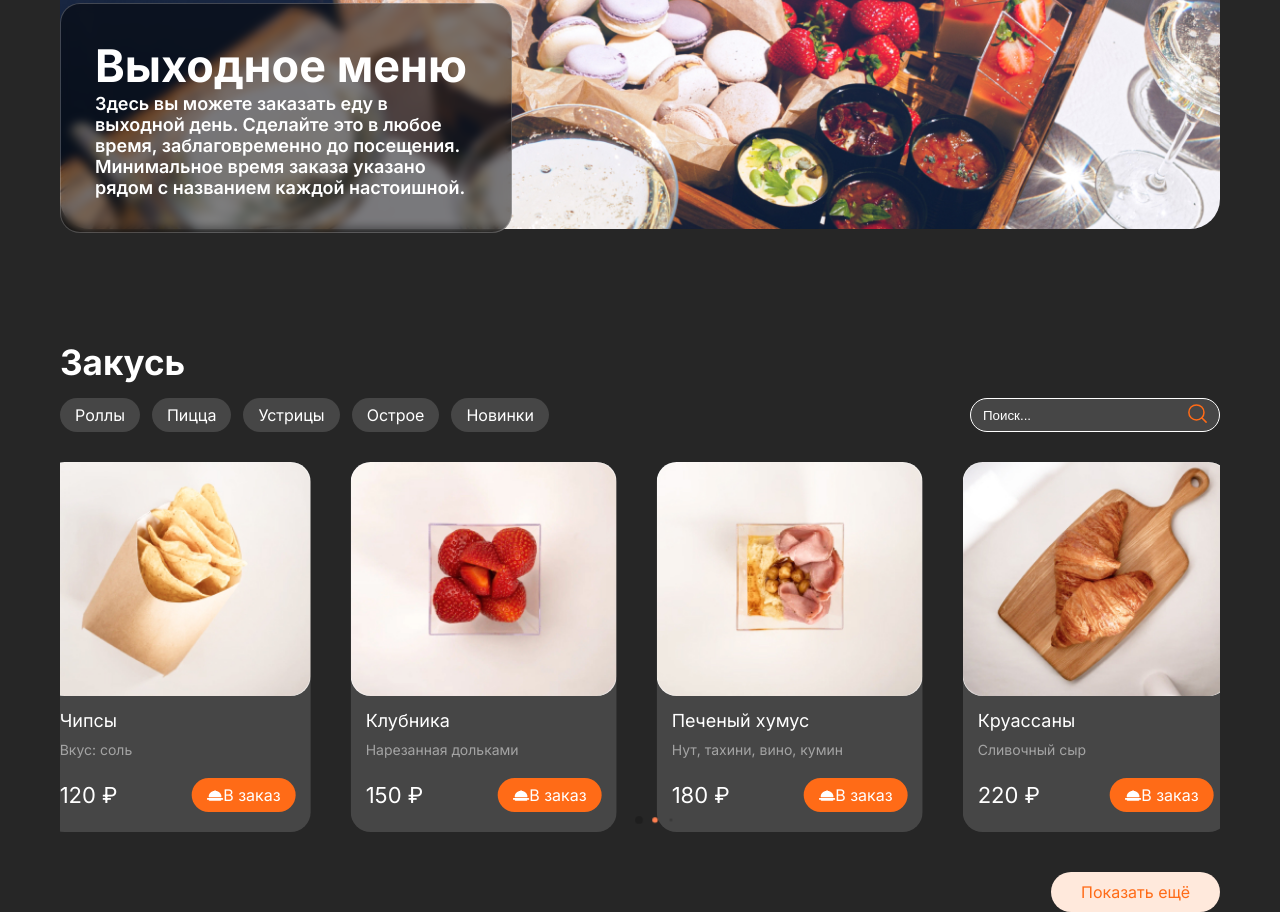
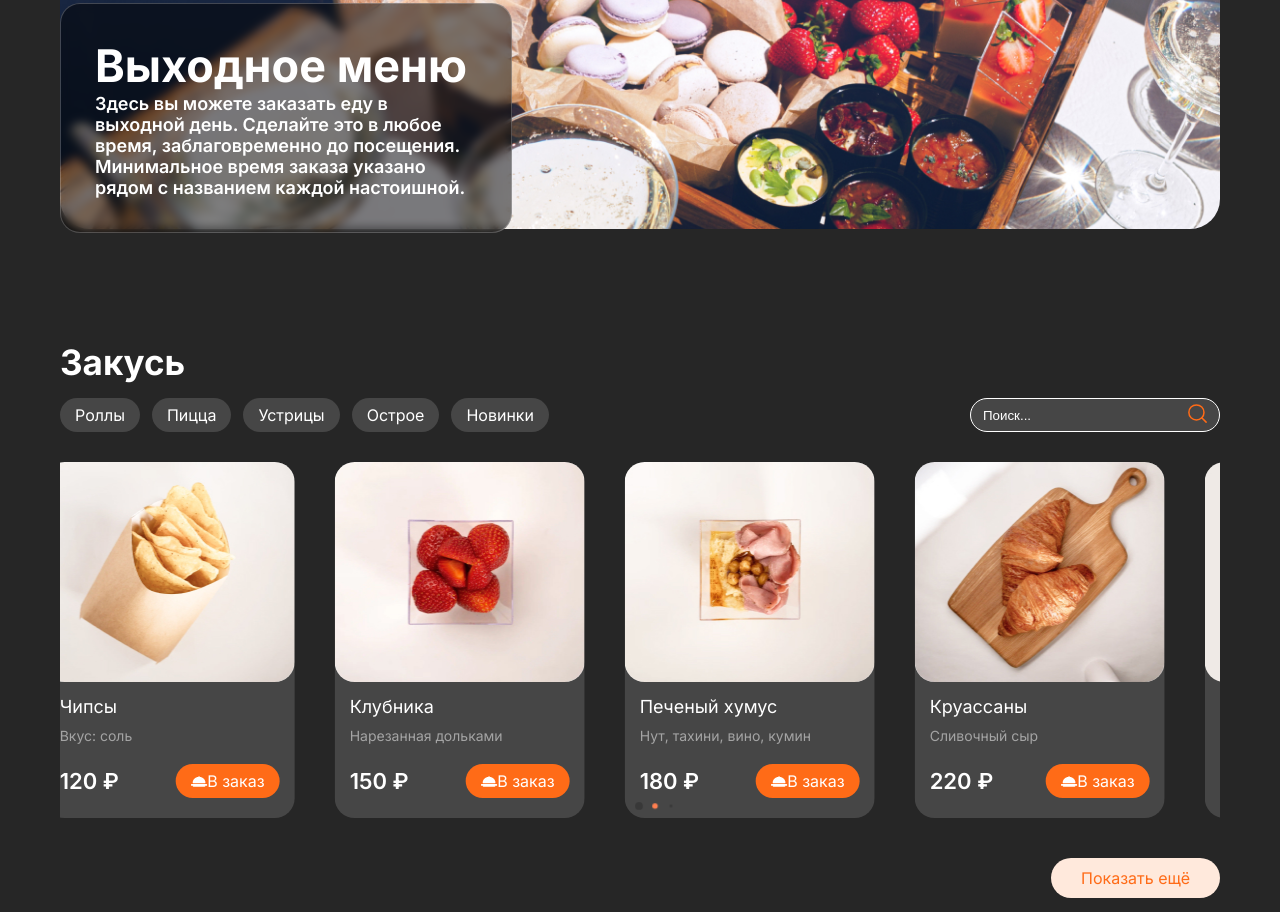
Before and after one commit to abramovsenya/tincture, a website built with Vite: page index.html in a window 1280 px wide. Shown: the part 393-1305 px from the top of the page. Built offline with nearby package versions, Linux system fonts and the light colour scheme.

Commit message:
fix: refactor

```diff
--- a/index.html
+++ b/index.html
@@ -141,7 +141,7 @@
 					<div class="swiper-wrapper"></div>
 					<div class="swiper-pagination"></div>
 				</div>
-				<a class="more__btn" href="#">Показать ещё</a>
+				<a class="swiper__more-btn" href="#">Показать ещё</a>
 			</div>
 		</section>
 		<script type="module" src="/src/js/main.js"></script>
--- a/src/scss/mixins.scss
+++ b/src/scss/mixins.scss
@@ -9,8 +9,16 @@
 
 @mixin text-body($font-size, $font-weight) {
 	font-size: $font-size;
+	font-weight: $font-weight;
 	text-decoration: none;
-
-	font-weight: $font-weight;
 	color: $primary-color;
 }
+
+// @mixin text-body($font-size, $font-weight) {
+// 	font-family: 'Satoshi', sans-serif;
+// 	font-size: $font-size;
+// 	text-decoration: none;
+
+// 	font-weight: $font-weight;
+// 	color: #000;
+// }
--- a/src/scss/second-sections.scss
+++ b/src/scss/second-sections.scss
@@ -61,8 +61,8 @@
 	margin-top: 30px;
 }
 .swiper-slide {
-	color: rgba(227, 227, 227, 0.6);
-	max-width: 266px;
+	color: $card-description-color;
+	max-width: 250px;
 	border-radius: 20px;
 	background-color: $button-bg;
 }
@@ -72,7 +72,7 @@
 }
 .swiper-slide__image {
 	border-radius: 20px;
-	width: 266px;
+	// width: 266px;
 }
 .swiper-slide__about {
 	color: $primary-color;
@@ -90,13 +90,12 @@
 	max-width: 232px;
 }
 .swiper-slide__about-inner-name {
-	font-size: 18px;
+	@include text-body(18px, 500);
 }
 
 .swiper-slide__about-inner-about {
-	font-size: 14px;
-	font-weight: 400;
-	color: rgba(227, 227, 227, 0.6);
+	@include text-body(14px, 400);
+	color: $card-description-color;
 	margin-top: 10px;
 }
 .swiper-slide__about-inner-down {
@@ -108,7 +107,7 @@
 }
 
 .swiper-slide__about-inner-down-price {
-	font-size: 22px;
+	@include text-body(22px, 600);
 	display: flex;
 }
 .swiper-slide__about-inner-down-btn {
@@ -117,10 +116,10 @@
 }
 
 .swiper-pagination-bullet-active {
-	background: coral;
+	background-color: $pagination-color;
 }
 // свайпер закончился
-.more__btn {
+.swiper__more-btn {
 	@include button($secondary-color, #ffe9dc, 10px 30px);
 	text-decoration: none;
 	margin-top: 40px;
@@ -156,7 +155,7 @@
 	.search-bar input {
 		max-width: 120px;
 	}
-	.more__btn {
+	.swiper__more-btn {
 		display: block;
 		float: none;
 		text-align: center;
--- a/src/scss/variables.scss
+++ b/src/scss/variables.scss
@@ -3,6 +3,8 @@ $header-color: #1d1d20;
 $primary-color: #fff;
 $secondary-color: #ff6b17;
 $button-bg: #464646;
+$card-description-color: rgba(227, 227, 227, 0.6);
+$pagination-color: #ff7f50;
 $primary-font: 'Inter', sans-serif;
 
 // breakpoints
```
